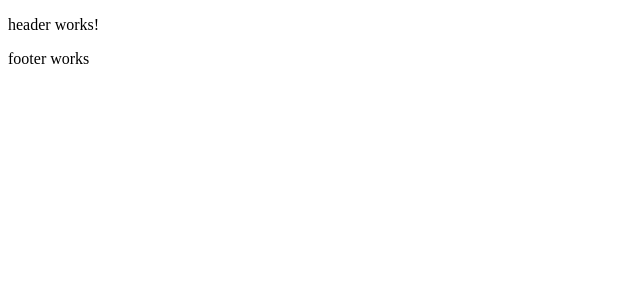
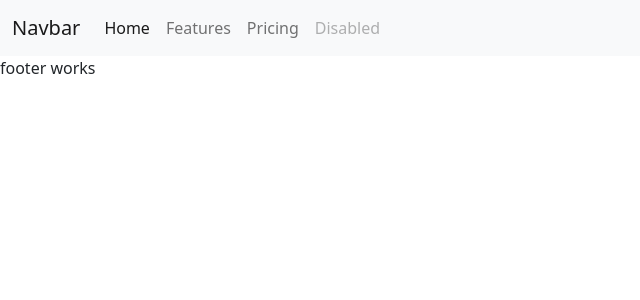
Before and after one commit to willianssf/projetoSimulado, an Angular app: page / in a window 1280 px wide. Shown: the top 300 px of the page, without its empty margins (0-640 px from the left). Built offline with nearby package versions, Linux system fonts and the light colour scheme.

Commit message:
Menu navbar criado

```diff
--- a/angular.json
+++ b/angular.json
@@ -25,9 +25,14 @@
               "src/assets"
             ],
             "styles": [
+              "node_modules/bootstrap/dist/css/bootstrap.css",
               "src/styles.css"
             ],
-            "scripts": []
+            "scripts": [
+              "node_modules/jquery/dist/jquery.js",
+              "node_modules/popper.js/dist/umd/popper.js",
+              "node_modules/bootstrap/dist/js/bootstrap.js"
+            ]
           },
           "configurations": {
             "production": {
--- a/package.json
+++ b/package.json
@@ -18,6 +18,9 @@
     "@angular/platform-browser": "^15.0.0",
     "@angular/platform-browser-dynamic": "^15.0.0",
     "@angular/router": "^15.0.0",
+    "bootstrap": "^5.2.3",
+    "jquery": "^3.3.1",
+    "popper.js": "^1.14.3",
     "rxjs": "~7.5.0",
     "tslib": "^2.3.0",
     "zone.js": "~0.12.0"
--- a/src/app/components/header/header.component.html
+++ b/src/app/components/header/header.component.html
@@ -1 +1,16 @@
-<p>header works!</p>
+<nav class="navbar navbar-expand-lg navbar-light bg-light">
+  <div class="container-fluid">
+    <a class="navbar-brand" href="#">Navbar</a>
+    <button class="navbar-toggler" type="button" data-bs-toggle="collapse" data-bs-target="#navbarNavAltMarkup" aria-controls="navbarNavAltMarkup" aria-expanded="false" aria-label="Toggle navigation">
+      <span class="navbar-toggler-icon"></span>
+    </button>
+    <div class="collapse navbar-collapse" id="navbarNavAltMarkup">
+      <div class="navbar-nav">
+        <a class="nav-link active" aria-current="page" href="#">Home</a>
+        <a class="nav-link" href="#">Features</a>
+        <a class="nav-link" href="#">Pricing</a>
+        <a class="nav-link disabled" href="#" tabindex="-1" aria-disabled="true">Disabled</a>
+      </div>
+    </div>
+  </div>
+</nav>
```
Also changed, not shown: 2 other files (tests, documents, lock files or other folders).
